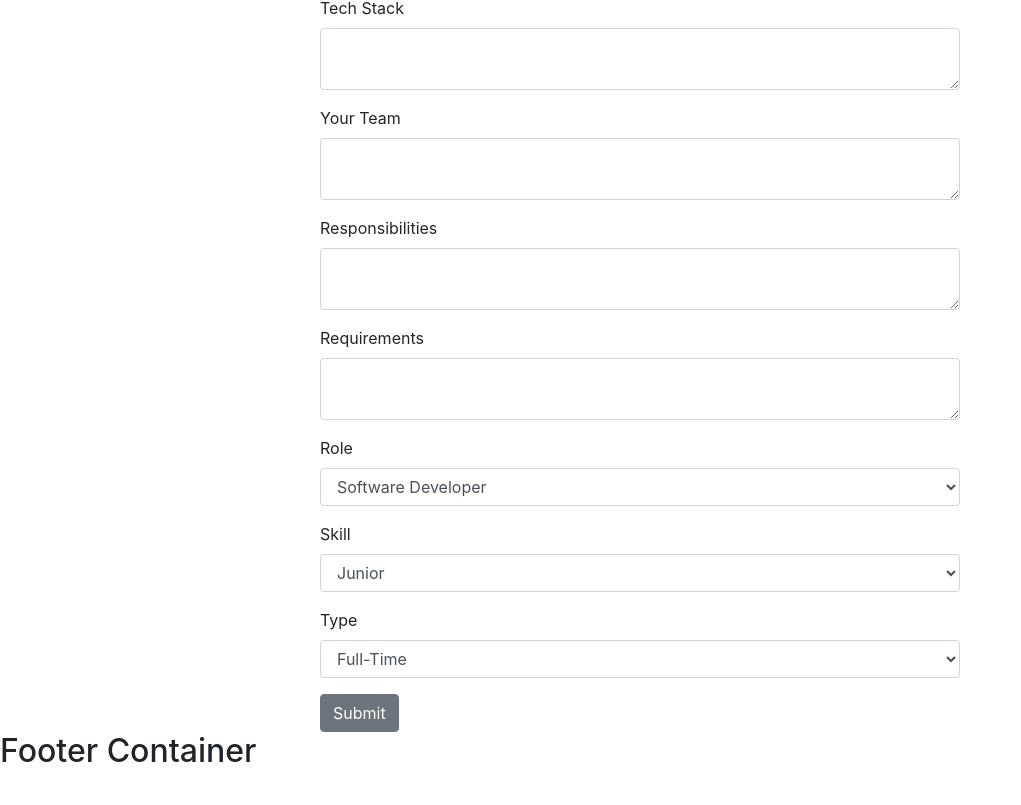
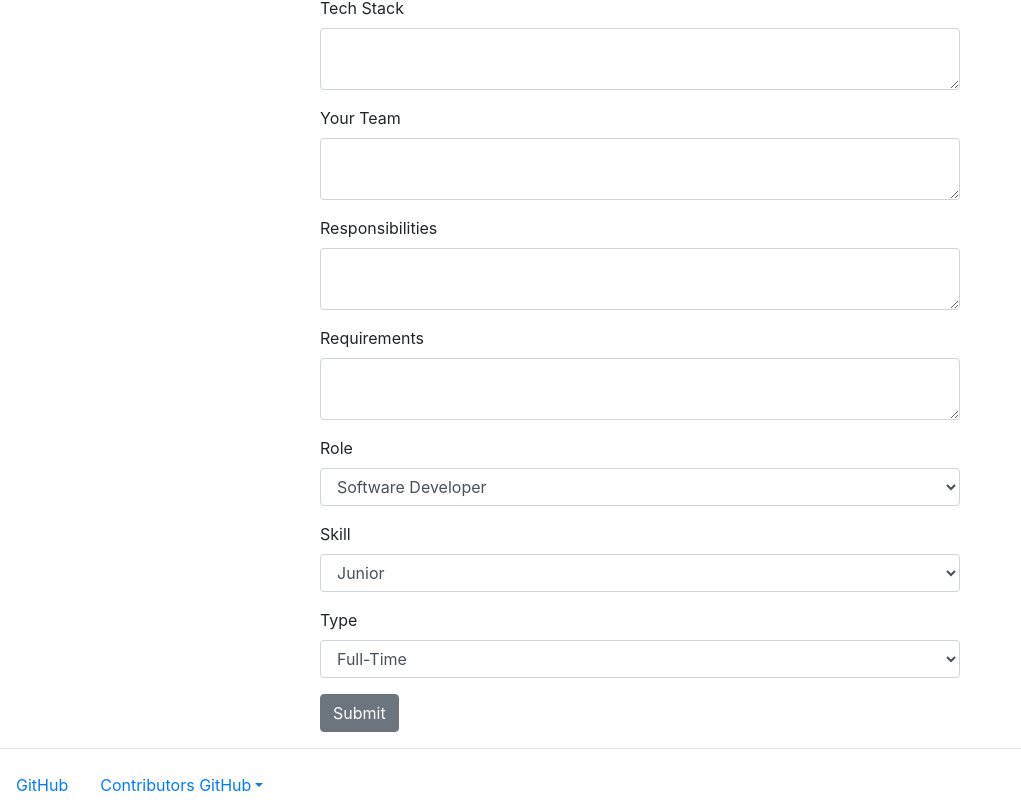
Before and after one commit to fraser182/RecruitmentApp, a React (Create React App) app in the folder recruitment_app/front_end/recruitment_viewer/: page /jobs/new in a window 1280 px wide. Shown: the part 1164-1969 px from the top of the page, without its empty margins (0-1021 px from the left). Before the commit the page ends 1943 px from the top, so only its background shows below. Built offline with nearby package versions, Linux system fonts and the light colour scheme; no server answers.

Commit message:
added footer and github links

```diff
--- a/recruitment_app/front_end/recruitment_viewer/src/containers/Footer/FooterContainer.js
+++ b/recruitment_app/front_end/recruitment_viewer/src/containers/Footer/FooterContainer.js
@@ -1,17 +1,45 @@
-import React, {Component} from 'react';
-import '../../css/FooterContainer.css';
+import React from 'react';
+import { Nav, NavItem, NavLink } from 'reactstrap';
+import { Dropdown, DropdownItem, DropdownToggle, DropdownMenu } from 'reactstrap';
 
-class FooterContainer extends Component {
+export default class Example extends React.Component {
+  constructor(props) {
+    super(props);
 
-  render(){
-    return(
-      <div className="footer-container">
-      <h2>Footer Container</h2>
-      </div>
-
-    )
+    this.toggle = this.toggle.bind(this);
+    this.state = {
+      dropdownOpen: false
+    };
   }
 
+  toggle() {
+    this.setState({
+      dropdownOpen: !this.state.dropdownOpen
+    });
+  }
+  render() {
+    return (
+      <div>
+      <hr />
+      <Nav>
+      <NavItem>
+      <NavLink href="https://github.com/Dmalone93/RecruitmentApp" target="_blank">GitHub</NavLink>
+      </NavItem>
+      <NavItem>
+      <Dropdown nav isOpen={this.state.dropdownOpen} toggle={this.toggle}>
+      <DropdownToggle nav caret>
+      Contributors GitHub
+      </DropdownToggle>
+      <DropdownMenu>
+      <DropdownItem href="https://github.com/Dmalone93" target="_blank">Declan Malone</DropdownItem>
+      <DropdownItem divider />
+      <DropdownItem href="https://github.com/fraser182" target="_blank">Fraser Ross</DropdownItem>
+      </DropdownMenu>
+      </Dropdown>
+      </NavItem>
+      </Nav>
+
+      </div>
+    );
+  }
 }
-
-export default FooterContainer;
```
